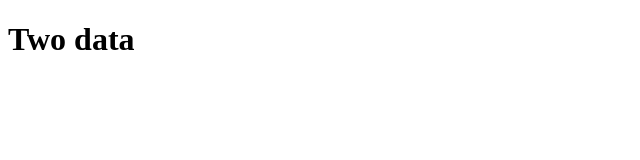
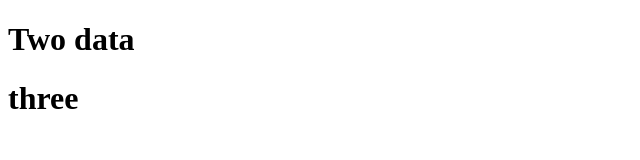
Before and after one commit to ashadul-mridha/branch, a plain HTML site: page two.html in a window 1280 px wide. Shown: the whole page, without its empty margins (0-640 px from the left). Drawn offline with Linux system fonts and the light colour scheme.

Commit message:
three added

```diff
--- a/two.html
+++ b/two.html
@@ -16,6 +16,7 @@
 
 
     <h1>Two data</h1>
+    <h1>three</h1>
         <!--[if lt IE 7]>
             <p class="browsehappy">You are using an <strong>outdated</strong> browser. Please <a href="#">upgrade your browser</a> to improve your experience.</p>
         <![endif]-->
```
